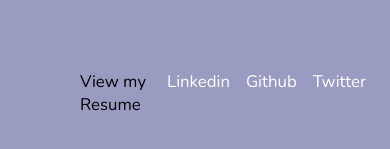
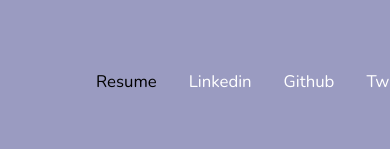
Before and after one commit to WebDevBernard/Portfolio, a Next.js app: page / in a window 390 px wide. Shown: the part 2087-2236 px from the top of the page. Built offline with nearby package versions, Linux system fonts and the light colour scheme.

Commit message:
fixed more media queries

```diff
--- a/components/Footer/Footer.js
+++ b/components/Footer/Footer.js
@@ -8,7 +8,7 @@ export default function Footer() {
           target="_blank"
           rel="noreferrer"
         >
-          <li className={classes.colour}>View my Resume</li>
+          <li className={classes.colour}>Resume</li>
         </a>
         <a
           href="https://www.linkedin.com/in/bernard-yang/"
--- a/components/Footer/Footer.module.css
+++ b/components/Footer/Footer.module.css
@@ -18,11 +18,3 @@
 .colour {
   color: black;
 }
-
-@media (max-width: 768px) {
-  .footer li {
-    display: flex;
-    justify-content: left;
-    margin-left: 1rem;
-  }
-}
--- a/components/Projects/ProjectList.module.css
+++ b/components/Projects/ProjectList.module.css
@@ -1,7 +1,7 @@
 .wrapper {
   margin: 2.5rem auto;
   display: grid;
-  grid-template-columns: repeat(auto-fit, minmax(250px, 1fr));
+  grid-template-columns: repeat(auto-fit, minmax(250px, 0.95fr));
   gap: 1rem;
 }
 
```
